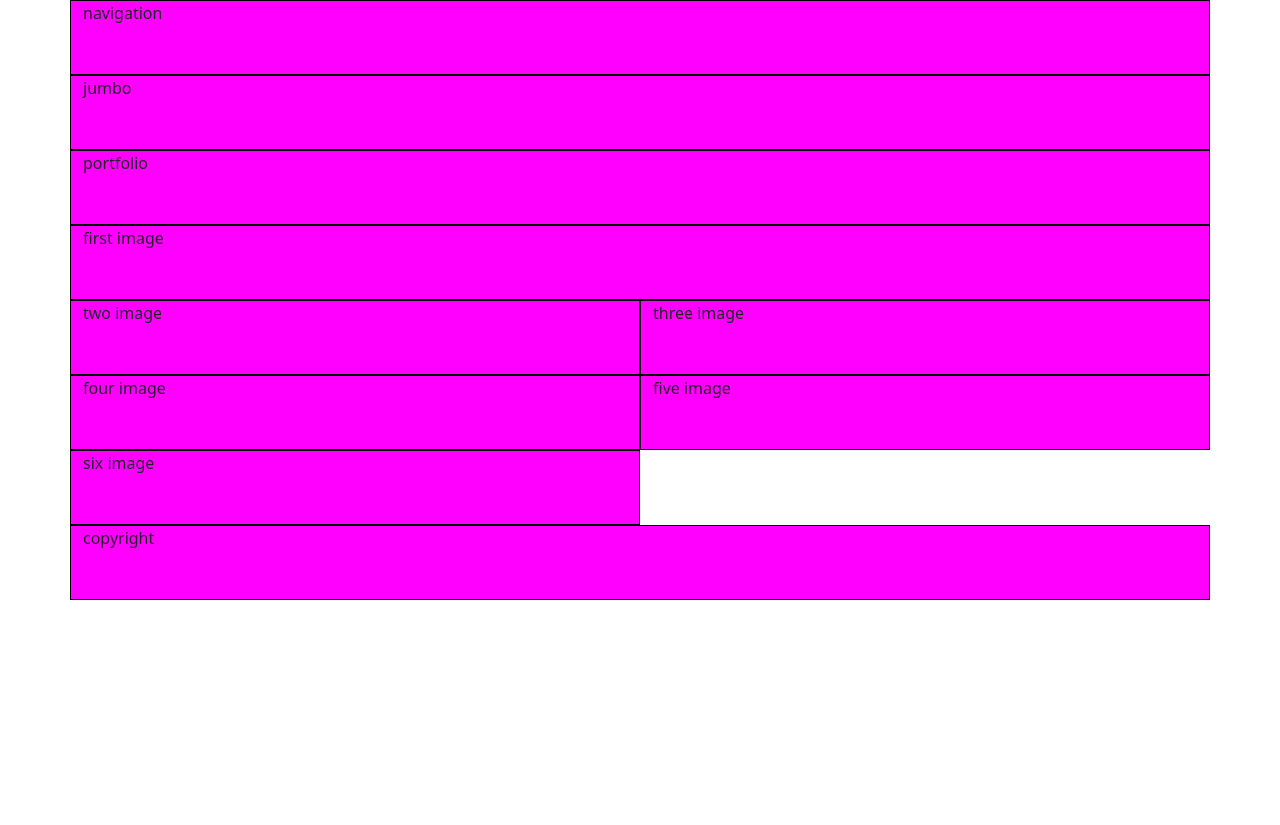
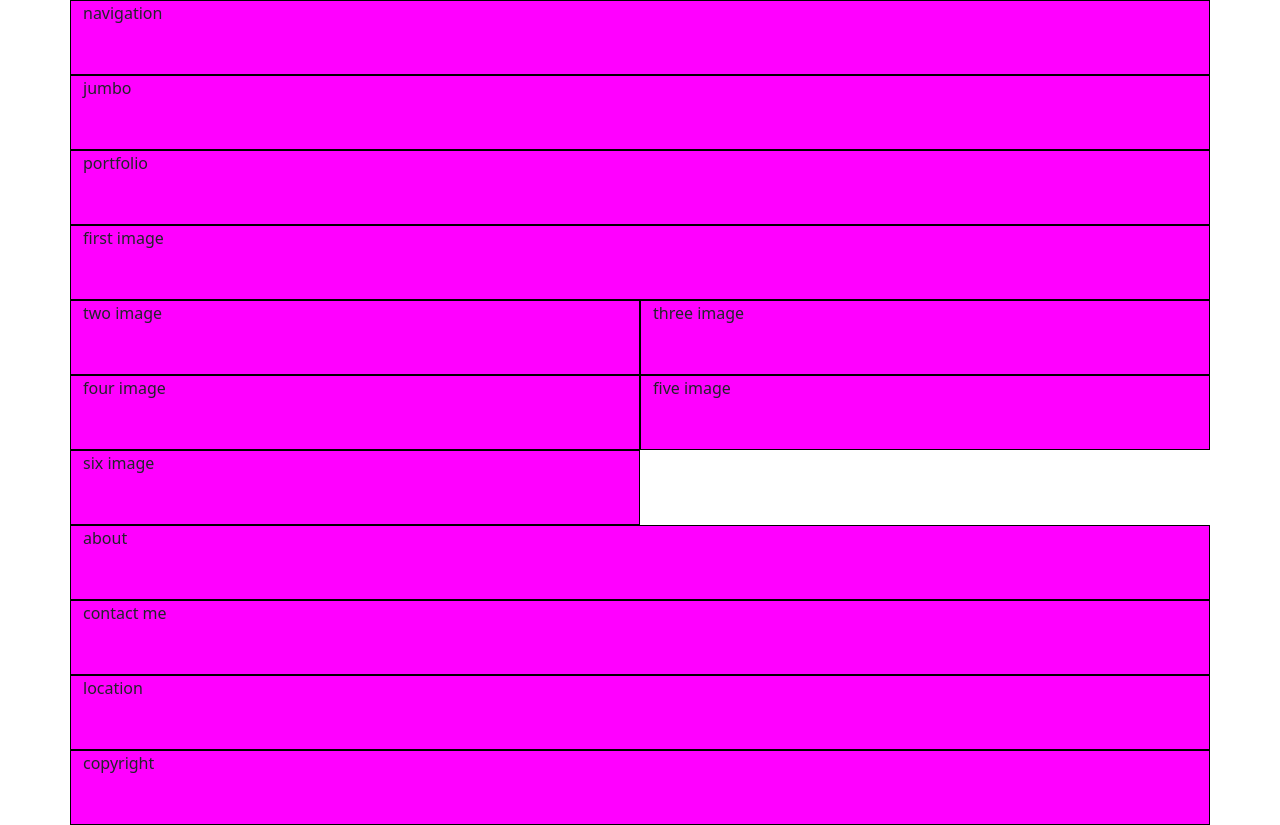
Before and after one commit to Simone-Corso/html-css-bootstrap-freelancer, a plain HTML site: page index.html in a window 1280 px wide. Before the commit the page ends 800 px from the top, so only its background shows below. Drawn offline with nearby package versions, Linux system fonts and the light colour scheme.

Commit message:
ho messo altri tre row about, contact me e infine location

```diff
--- a/index.html
+++ b/index.html
@@ -59,6 +59,21 @@
                     six image
                 </div>
             </div>
+            <div class="row">
+                <div class="col 12 col-sm-12  col-md-12 col-lg-12">
+                    about
+                </div>
+            </div>
+            <div class="row">
+                <div class="col 12 col-sm-12  col-md-12 col-lg-12">
+                    contact me
+                </div>
+            </div>
+                <div class="row">
+                <div class="col 12 col-sm-12  col-md-12 col-lg-12">
+                    location
+                </div>
+            </div>
     </main>
     <footer>
         <div class="container">
```
